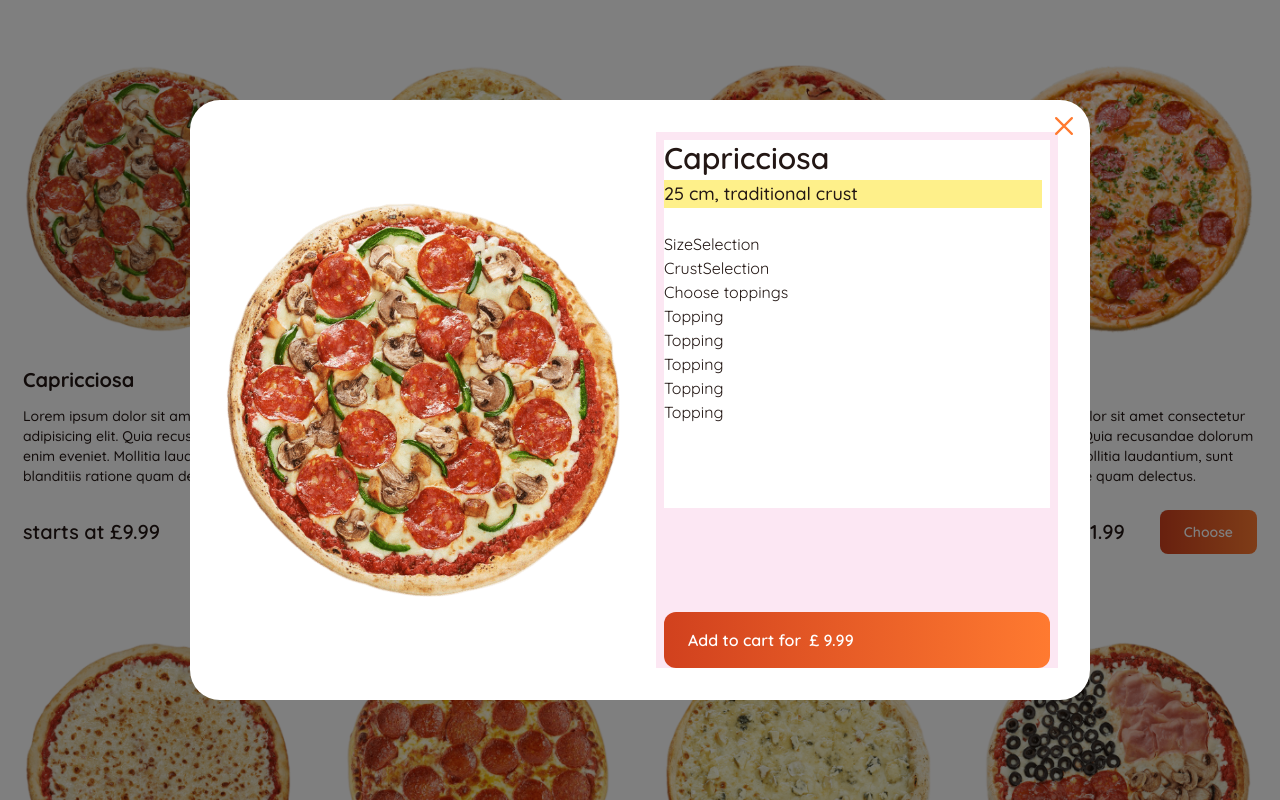
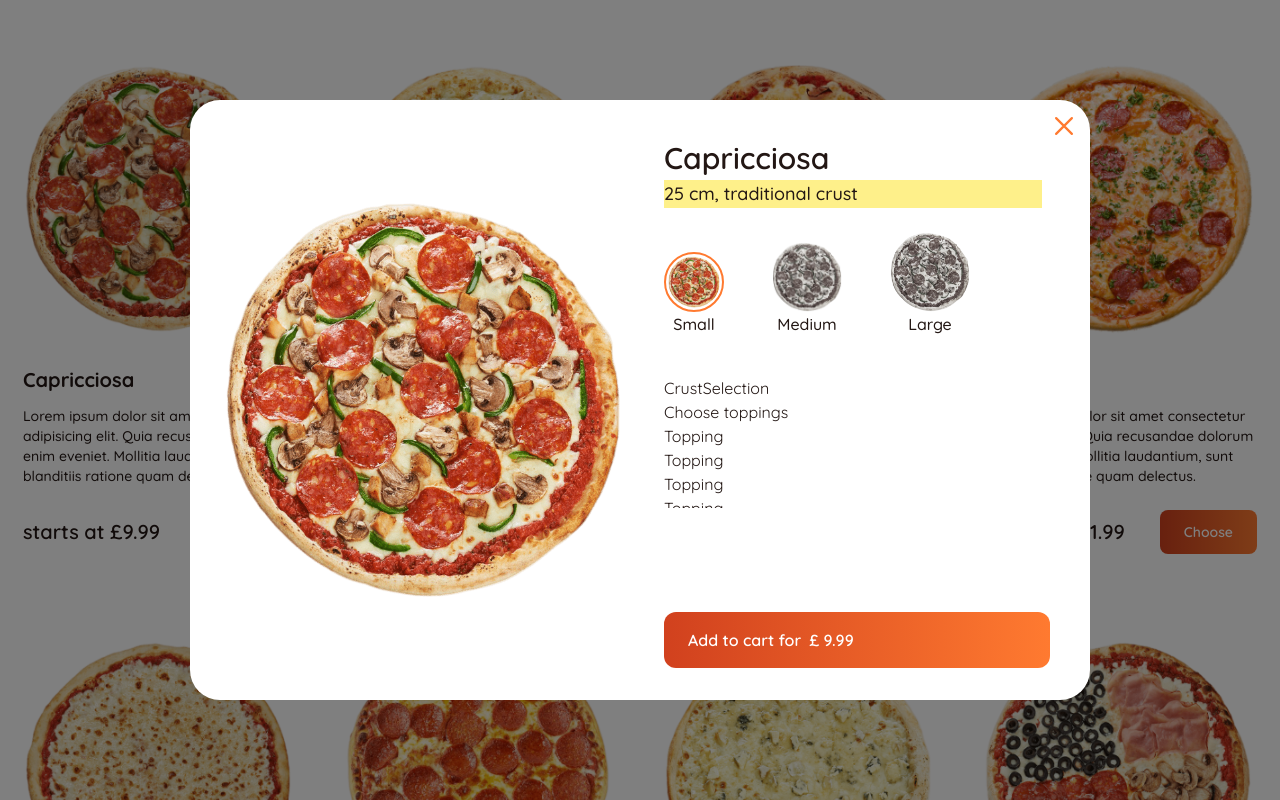
Before and after one commit to JoshT89/pizza-shop, a Next.js app: page / in a window 1280 px wide. Both pictures are taken after a click on the picture 158 px from the left and 199 px from the top of the page. Shown: the top 800 px of the page. Built offline with nearby package versions, Linux system fonts and the light colour scheme.

Commit message:
added size selection with different sized pizza images and size in cm

```diff
--- a/src/app/components/PizzaDetails.js
+++ b/src/app/components/PizzaDetails.js
@@ -60,7 +60,7 @@
                 </div>
             </div>
             {/* details */}
-            <div className='bg-pink-100 flex flex-col flex-1'>
+            <div className='flex flex-col flex-1'>
                 <div className='flex-1 p-2 text-center lg:text-left'>
                     <div className='flex-1 bg-white overflow-y-scroll h-[46vh]
                     scrollbar-thin scrollbar-thumb-gray-200 scrollbar-track-white pr-2'>
@@ -82,7 +82,7 @@
                             </div>
                         </div>
                         {/* size selection */}
-                        <SizeSelection />
+                        <SizeSelection pizza={pizza} size={size} setSize={setSize}/>
                         {/* crust selection */}
                         <CrustSelection />
                         {/* additional toppings */}
--- a/src/app/components/SizeSelection.js
+++ b/src/app/components/SizeSelection.js
@@ -1,5 +1,87 @@
-const SizeSelection = () => {
-  return <div>SizeSelection</div>;
+
+import Image from "next/image";
+
+const SizeSelection = ({ pizza, size, setSize }) => {
+  return (
+    <div className='mx-auto max-w-sm lg:max-w-none flex items-center
+    justify-center lg:justify-start'>
+      {/* sizes */}
+      <div className='flex gap-x-12 items-baseline mb-10 font-medium'>
+        {/* small */}
+        <label className='flex flex-col items-center gap-x-2
+        cursor-pointer'>
+          <Image
+          className={`${
+            size === 'small'
+             ? 'border-2 border-orange p-[2px] rounded-full'
+             : 'border-transparent filter saturate-[.1]'
+          }`}
+          src={pizza.image}
+          width={60}
+          height={60}
+          alt=''
+          />
+          <input
+          type='radio'
+          name='size'
+          value='small'
+          checked={size === 'small'}
+          onChange={(e) => setSize(e.target.value)}
+          className='appearance-none'
+          />
+          Small
+        </label>
+        {/* medium */}
+        <label className='flex flex-col items-center gap-x-2
+        cursor-pointer'>
+          <Image
+          className={`${
+            size === 'medium'
+             ? 'border-2 border-orange p-[2px] rounded-full'
+             : 'border-transparent filter saturate-[.1]'
+          }`}
+          src={pizza.image}
+          width={70}
+          height={70}
+          alt=''
+          />
+          <input
+          type='radio'
+          name='size'
+          value='medium'
+          checked={size === 'medium'}
+          onChange={(e) => setSize(e.target.value)}
+          className='appearance-none'
+          />
+          Medium
+        </label>
+        {/* large */}
+        <label className='flex flex-col items-center gap-x-2
+        cursor-pointer'>
+          <Image
+          className={`${
+            size === 'large'
+             ? 'border-2 border-orange p-[2px] rounded-full'
+             : 'border-transparent filter saturate-[.1]'
+          }`}
+          src={pizza.image}
+          width={80}
+          height={80}
+          alt=''
+          />
+          <input
+          type='radio'
+          name='size'
+          value='large'
+          checked={size === 'large'}
+          onChange={(e) => setSize(e.target.value)}
+          className='appearance-none'
+          />
+          Large
+        </label>
+      </div>
+    </div>
+  );
 };
 
 export default SizeSelection;
```
